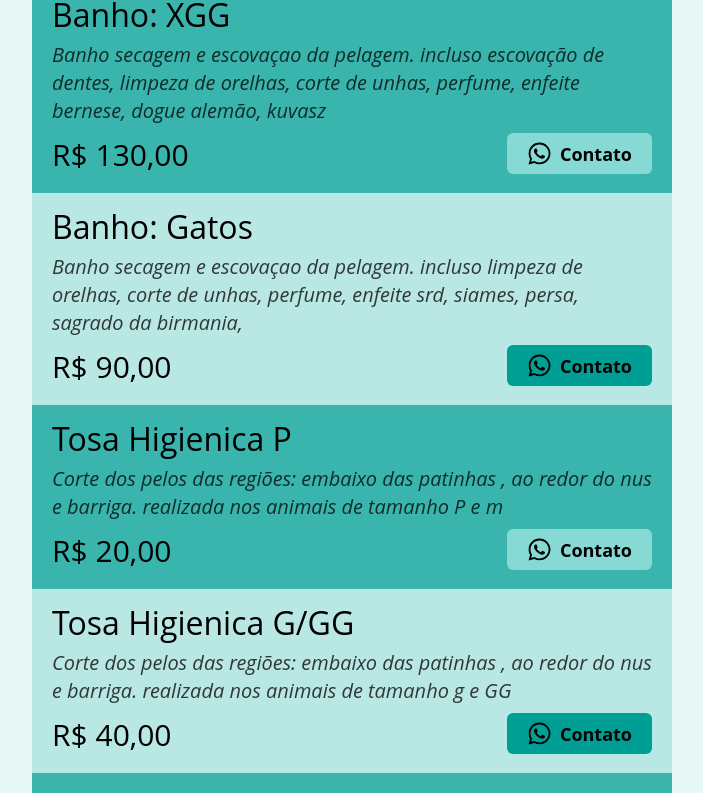
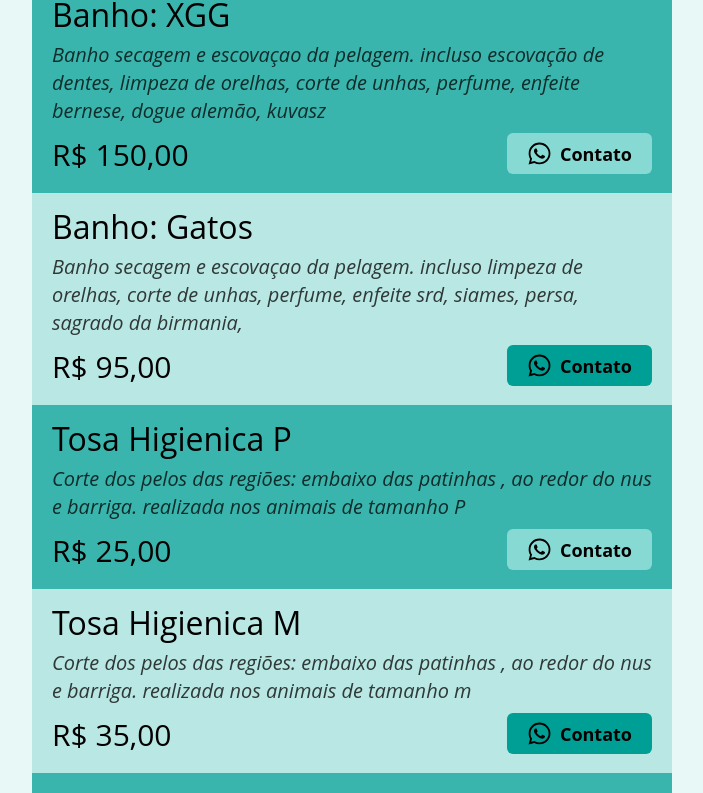
Before and after one commit to brunomariz/petshop-menu, a React (Create React App) app: page / in a window 1280 px wide. Shown: the part 1459-2252 px from the top of the page, without its empty margins (288-991 px from the left). Built offline with nearby package versions, Linux system fonts and the light colour scheme.

Commit message:
feat: alterar precos

```diff
--- a/src/data/services.ts
+++ b/src/data/services.ts
@@ -1,100 +1,118 @@
-import { PetshopService } from '../@types/petshopService';
+import { PetshopService } from "../@types/petshopService";
 
 export const services: PetshopService[] = [
   {
-    title: 'banho: PP',
+    title: "banho: PP",
     description: `banho secagem e escovaçao da pelagem. incluso escovação de dentes, limpeza de orelhas, corte de unhas, perfume, enfeite
 
 animais até 3 kg e das seguintes raças:
 pincher/chihuahua PP, yorkshire PP`,
-    price: 55.0,
+    price: 60.0,
   },
 
   {
-    title: 'banho: p',
+    title: "banho: p",
     description: `banho secagem e escovaçao da pelagem. incluso escovação de dentes, limpeza de orelhas, corte de unhas, perfume, enfeite
 
 animais até 10 kg e das seguintes raças:
 bulldog francês, dachshund, fox, jack russel, spitz pequeno, maltês, pincher, poodle P, pug, galgo italiano, srd P, schnauzer, shih tzu pelo curto, lhasa pelo curto, pequinês, yorkshire p`,
-    price: 60.0,
+    price: 65.0,
   },
 
   {
-    title: 'banho: m',
+    title: "banho: m",
     description: `banho secagem e escovaçao da pelagem. incluso escovação de dentes, limpeza de orelhas, corte de unhas, perfume, enfeite
 
 animais até 20 kg e das seguintes raças:
 beagle, bichon frisé, cocker, cavalier, coton, welsh corgi, srdm, spitz medio, spitz japones, vzsla, whippet, pastor de shetland, west higland terrier, animais tamanho P de pelagem longa`,
-    price: 70.0,
+    price: 75.0,
   },
 
   {
-    title: 'banho: g',
+    title: "banho: g",
     description: `banho secagem e escovaçao da pelagem. incluso escovação de dentes, limpeza de orelhas, corte de unhas, perfume, enfeite
 
 border collie, buldog ingles, bull terrier, boxer, basset hound, dalmata, pit bull, srd g, weimaraner`,
-    price: 80.0,
+    price: 85.0,
   },
 
   {
-    title: 'banho: GG',
+    title: "banho: GG",
     description: `banho secagem e escovaçao da pelagem. incluso escovação de dentes, limpeza de orelhas, corte de unhas, perfume, enfeite
 
 akita, golden, pastor alemão, samoieda, chow chow, husky siberiano, labrador, rhodesian, rottweiler`,
-    price: 110.0,
+    price: 120.0,
   },
 
   {
-    title: 'banho: xGG',
+    title: "banho: xGG",
     description: `banho secagem e escovaçao da pelagem. incluso escovação de dentes, limpeza de orelhas, corte de unhas, perfume, enfeite
 
 bernese, dogue alemão, kuvasz`,
-    price: 130.0,
+    price: 150.0,
   },
 
   {
-    title: 'banho: gatos',
+    title: "banho: gatos",
     description: `banho secagem e escovaçao da pelagem. incluso limpeza de orelhas, corte de unhas, perfume, enfeite
 
 srd, siames, persa, sagrado da birmania, `,
-    price: 90.0,
+    price: 95.0,
   },
 
   {
-    title: 'tosa higienica p',
-    description: `corte dos pelos das regiões: embaixo das patinhas , ao redor do  nus e barriga. realizada nos animais de tamanho P e m
+    title: "tosa higienica p",
+    description: `corte dos pelos das regiões: embaixo das patinhas , ao redor do  nus e barriga. realizada nos animais de tamanho P
 `,
-    price: 20.0,
+    price: 25.0,
   },
   {
-    title: 'tosa higienica g/GG',
+    title: "tosa higienica m",
+    description: `corte dos pelos das regiões: embaixo das patinhas , ao redor do  nus e barriga. realizada nos animais de tamanho m
+`,
+    price: 35.0,
+  },
+  {
+    title: "tosa higienica g/GG",
     description: `corte dos pelos das regiões: embaixo das patinhas , ao redor do  nus e barriga. realizada nos animais de tamanho g e GG
 `,
-    price: 40.0,
+    price: 45.0,
   },
 
   {
-    title: 'meia tosa p',
+    title: "meia tosa p",
     description: `corte dos pelos das regiões: embaixo das patinhas , ao redor do  nus e barriga e corte dos pelos da região da cabeça realizada nos animais de tamanho p
 `,
-    price: 30.0,
+    price: 35.0,
   },
 
   {
-    title: 'tosa ',
+    title: "tosa",
     description: `corte dos pelos de todo o corpo, deixando o pelo no modelo e altura solicitados
 `,
-    price: 90.0,
+    price: 95.0,
   },
 
   {
-    title: 'mascara de hidratação p/M - sense',
+    title: "mascara de hidratação p - sense",
     description: `complexo de lipoproteínas que hidrata e recupera a pelagem, contém extrato de aloe vera, que ajuda a hidratar, tonificar e condicionar os fios.`,
     price: 40.0,
   },
 
   {
-    title: 'mascara de nutrição p/M -  flash',
+    title: "mascara de hidratação M - sense",
+    description: `complexo de lipoproteínas que hidrata e recupera a pelagem, contém extrato de aloe vera, que ajuda a hidratar, tonificar e condicionar os fios.`,
+    price: 60.0,
+  },
+
+  {
+    title: "mascara de hidratação G - sense",
+    description: `complexo de lipoproteínas que hidrata e recupera a pelagem, contém extrato de aloe vera, que ajuda a hidratar, tonificar e condicionar os fios.`,
+    price: 80.0,
+  },
+
+  {
+    title: "mascara de nutrição p/M -  flash",
     description: `ação termo protetora: protege dos danos causados pelo calor do secador e chapinha;
 • contém óleo de argan, que hidrata, aumenta a elasticidade e diminui o frizz;
 • indicado para cães e gatos de todas as raças`,
@@ -102,7 +120,7 @@ srd, siames, persa, sagrado da birmania, `,
   },
 
   {
-    title: 'mascara de reconstrução p/M -  liso',
+    title: "mascara de reconstrução p/M -  liso",
     description: `máscara de hidratação multifuncional;
 • promove a reconstrução e recuperação da pelagem ;
 • proporciona brilho, melhor acabamento e maciez à pelagem, deixando-a mais lisa. • contém óleos de crambe e moringa, que têm ação condicionante e melhora a penteabilidade; além de queratina, creatina e d-pantenol, que têm ação reestruturadora, restauradora, hidratante e umectante;
@@ -111,7 +129,7 @@ srd, siames, persa, sagrado da birmania, `,
   },
 
   {
-    title: 'mascara de reconstrução p/M -  volume',
+    title: "mascara de reconstrução p/M -  volume",
     description: `máscara de hidratação multifuncional;
 • promove a reconstrução e recuperação da pelagem;
 • confere brilho e maciez;
@@ -121,25 +139,25 @@ srd, siames, persa, sagrado da birmania, `,
   },
 
   {
-    title: 'desembolo ',
+    title: "desembolo ",
     description: `escovaçao com uso de fluido desembaraçante que remove os nós que se formam nos animais de pelagem média ou longa
 `,
-    price: 'cobrado de acordo com avaliação individual',
+    price: "cobrado de acordo com avaliação individual",
   },
 
   {
-    title: 'carding p/M',
+    title: "carding p/M",
     description: `consiste em uma técnica de escovação indolor na qual é realizada a retirada de subpelos (pelos mortos). com ela, aqueles pelinhos mais finos e não vistos, que sempre caem pela casa ou formam nós, são eliminados de forma rápida e eficiente.
 `,
     price: 25.0,
   },
 
   {
-    title: 'carding g/GG',
+    title: "carding g/GG",
     description: `consiste em uma técnica de escovação indolor na qual é realizada a retirada de subpelos (pelos mortos). com ela, aqueles pelinhos mais finos e não vistos, que sempre caem pela casa ou formam nós, são eliminados de forma rápida e eficiente.
 `,
     price: 50.0,
   },
 
-  { title: 'corte de unha cães/gatos/coelhos', description: ``, price: 20.0 },
+  { title: "corte de unha cães/gatos/coelhos", description: ``, price: 20.0 },
 ];
```
